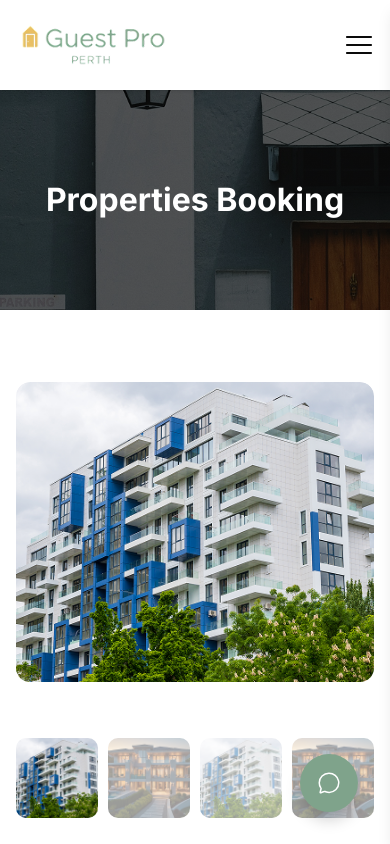
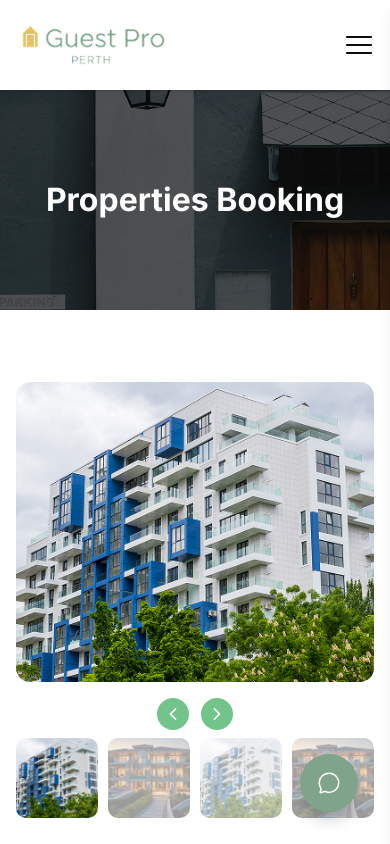
Before and after one commit to MehediNoorKhan/PropertyHub, a React (Vite) app: page /property/1 in a window 390 px wide. Shown: the top 844 px of the page. Built offline with nearby package versions, Linux system fonts and the light colour scheme.

Commit message:
prev,next buton is fixed

```diff
--- a/src/auth/_components/PropertyDetails.tsx
+++ b/src/auth/_components/PropertyDetails.tsx
@@ -170,7 +170,7 @@ export default function PropertyDetails() {
                 flex items-center justify-center
                 rounded-full
                 text-white cursor-pointer
-                ${activeIndex === 0 ? "bg-transparent/20 backdrop-blur-sm" : "bg-transparent/30 backdrop-blur-sm"}
+                ${activeIndex === 0 ? "bg-[#72c48a] lg:bg-transparent/20 lg:backdrop-blur-sm" : "bg-[#72c48a] lg:bg-transparent/30 lg:backdrop-blur-sm"}
             `}
                             >
                                 <IoIosArrowBack size={18} />
@@ -185,7 +185,7 @@ export default function PropertyDetails() {
                 flex items-center justify-center
                 rounded-full
                 text-white cursor-pointer
-                ${activeIndex === images.length - 1 ? "bg-transparent/20 backdrop-blur-sm" : "bg-transparent/30 backdrop-blur-sm"}
+                ${activeIndex === images.length - 1 ? "bg-[#72c48a] lg:bg-transparent/20 lg:backdrop-blur-sm" : "bg-[#72c48a] lg:bg-transparent/30 lg:backdrop-blur-sm"}
             `}
                             >
                                 <IoIosArrowForward size={18} />
```
